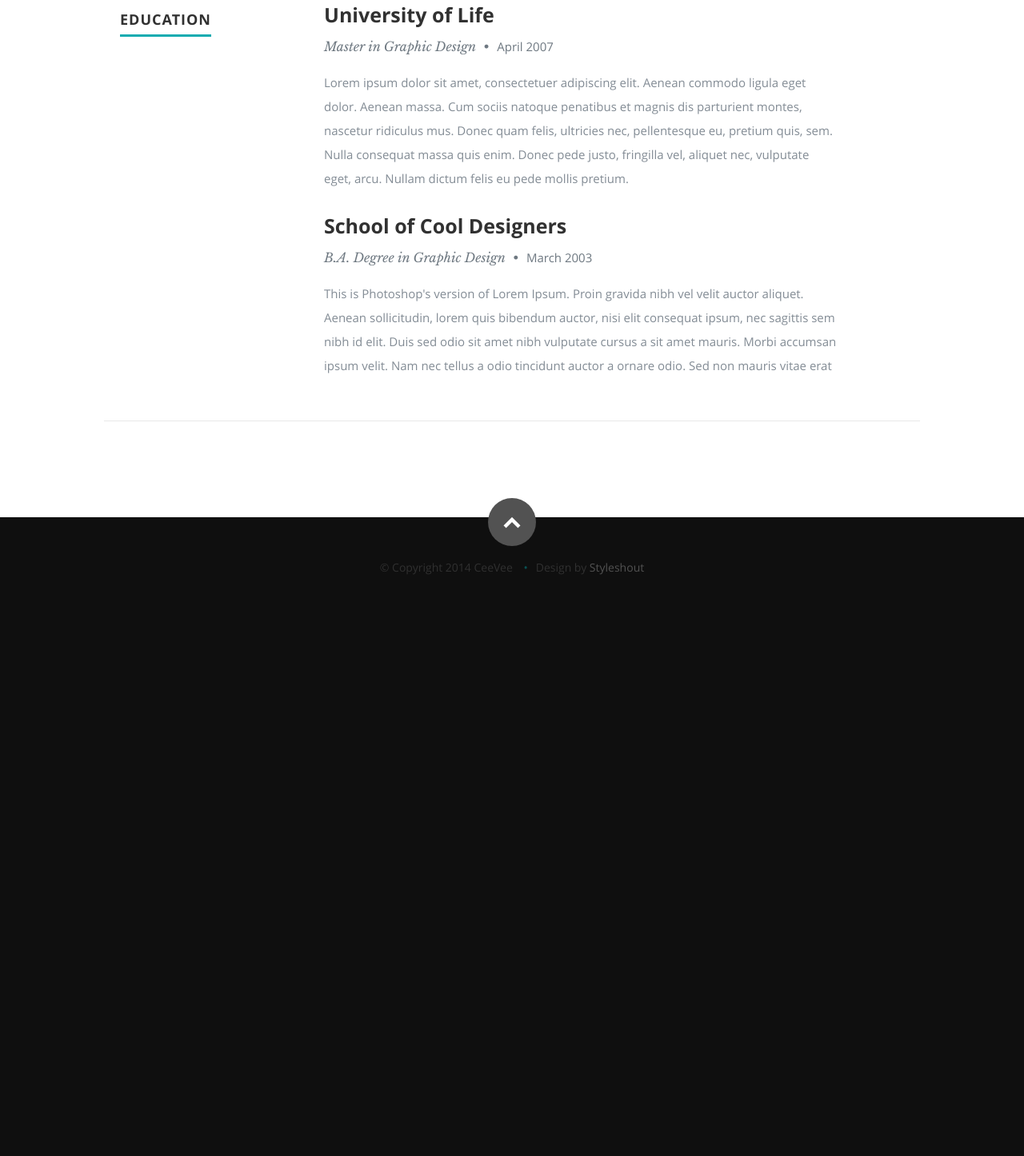
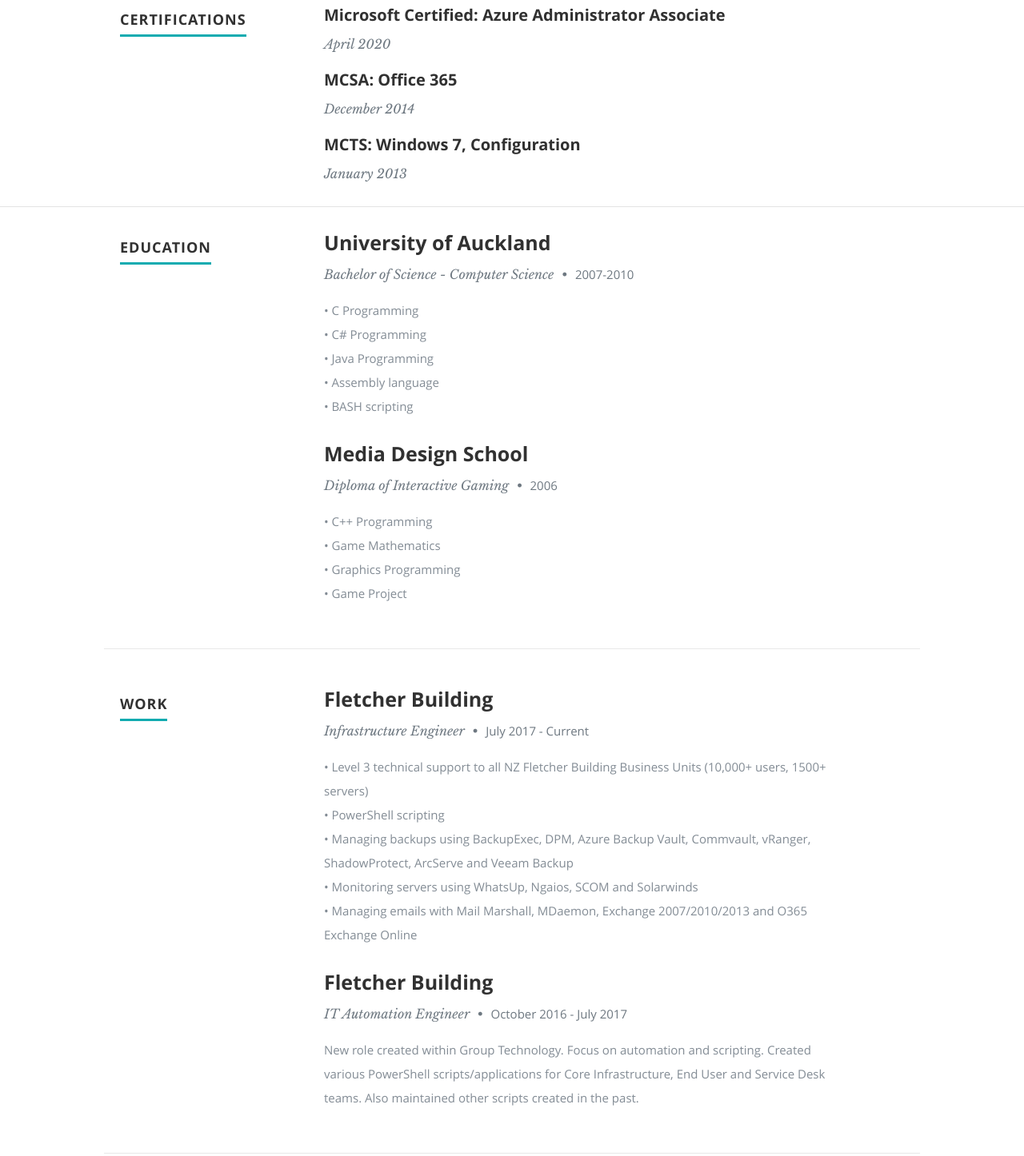
Before and after one commit to rayjnz/resume, a website: page frontend/index.html in a window 1280 px wide. Shown: the part 1240-2686 px from the top of the page at 80% size. Before the commit the page ends 2013 px from the top, so only its background shows below. Drawn offline with nearby package versions, Linux system fonts and the light colour scheme.

Commit message:
Updated Resume Webpage to latest version

```diff
--- a/frontend/index.html
+++ b/frontend/index.html
@@ -7,7 +7,7 @@
    <!--- Basic Page Needs
    ================================================== -->
    <meta charset="utf-8">
-	<title>Raymond Jones - CV 2021</title>
+	<title>Raymond Jones - Resume</title>
 	<meta name="description" content="">
 	<meta name="author" content="">
 
@@ -54,8 +54,7 @@
       <div class="row banner">
          <div class="banner-text">
             <h1 class="responsive-headline">I'm Raymond Jones.</h1>
-            <h3>I'm a NZ based <span>Sysadmin</span>. Let's <a class="smoothscroll" href="#about">start scrolling</a>
-            and learn more <a class="smoothscroll" href="#about">about me</a>.</h3>
+            <h3>I'm a NZ based <span>Sysadmin</span>.</h3>
             <hr />
 
          </div>
@@ -103,6 +102,61 @@
    ================================================== -->
    <section id="resume">
 
+      <!-- Certifications
+      ----------------------------------------------- -->
+      <div class="row certification">
+
+         <div class="three columns header-col">
+            <h1><span>Certifications</span></h1>
+         </div>
+
+         <div class="nine columns main-col">
+
+            <div class="row item">
+
+               <div class="twelve columns">
+
+                  <h4>Microsoft Certified: Azure Administrator Associate</h4>
+                  <p class="info">April 2020</p>
+
+
+
+               </div>
+
+            </div> <!-- item end -->
+
+            <div class="row item">
+
+               <div class="twelve columns">
+
+                  <h4>MCSA: Office 365</h4>
+                  <p class="info">December 2014</p>
+
+
+
+               </div>
+
+            </div> <!-- item end -->
+
+            <div class="row item">
+
+               <div class="twelve columns">
+
+                  <h4>MCTS: Windows 7, Configuration</h4>
+                  <p class="info">January 2013</p>
+
+
+
+               </div>
+
+            </div> <!-- item end -->
+
+         </div> <!-- main-col end -->
+
+      </div> <!-- End Certs -->
+
+      <hr />
+
       <!-- Education
       ----------------------------------------------- -->
       <div class="row education">
@@ -117,14 +171,15 @@
 
                <div class="twelve columns">
 
-                  <h3>University of Life</h3>
-                  <p class="info">Master in Graphic Design <span>&bull;</span> <em class="date">April 2007</em></p>
+                  <h3>University of Auckland</h3>
+                  <p class="info">Bachelor of Science - Computer Science <span>&bull;</span> <em class="date">2007-2010</em></p>
 
                   <p>
-                  Lorem ipsum dolor sit amet, consectetuer adipiscing elit. Aenean commodo ligula eget dolor. Aenean massa.
-                  Cum sociis natoque penatibus et magnis dis parturient montes, nascetur ridiculus mus. Donec quam felis,
-                  ultricies nec, pellentesque eu, pretium quis, sem. Nulla consequat massa quis enim.
-                  Donec pede justo, fringilla vel, aliquet nec, vulputate eget, arcu. Nullam dictum felis eu pede mollis pretium.
+                     <span>&bull;</span> C Programming </br>
+                     <span>&bull;</span> C# Programming </br>
+                     <span>&bull;</span> Java Programming </br>
+                     <span>&bull;</span> Assembly language </br>
+                     <span>&bull;</span> BASH scripting </br>
                   </p>
 
                </div>
@@ -135,14 +190,14 @@
 
                <div class="twelve columns">
 
-                  <h3>School of Cool Designers</h3>
-                  <p class="info">B.A. Degree in Graphic Design <span>&bull;</span> <em class="date">March 2003</em></p>
+                  <h3>Media Design School</h3>
+                  <p class="info">Diploma of Interactive Gaming <span>&bull;</span> <em class="date">2006</em></p>
 
                   <p>
-                  This is Photoshop's version  of Lorem Ipsum. Proin gravida nibh vel velit auctor aliquet.
-                  Aenean sollicitudin, lorem quis bibendum auctor, nisi elit consequat ipsum, nec sagittis sem
-                  nibh id elit. Duis sed odio sit amet nibh vulputate cursus a sit amet mauris. Morbi accumsan
-                  ipsum velit. Nam nec tellus a odio tincidunt auctor a ornare odio. Sed non  mauris vitae erat
+                     <span>&bull;</span> C++ Programming </br>
+                     <span>&bull;</span> Game Mathematics </br>
+                     <span>&bull;</span> Graphics Programming </br>
+                     <span>&bull;</span> Game Project </br>
                   </p>
 
                </div>
@@ -152,6 +207,57 @@
          </div> <!-- main-col end -->
 
       </div> <!-- End Education -->
+
+
+      <!-- Work
+      ----------------------------------------------- -->
+      <div class="row work">
+
+         <div class="three columns header-col">
+            <h1><span>Work</span></h1>
+         </div>
+
+         <div class="nine columns main-col">
+
+            <div class="row item">
+
+               <div class="twelve columns">
+
+                  <h3>Fletcher Building</h3>
+                  <p class="info">Infrastructure Engineer <span>&bull;</span> <em class="date">July 2017 - Current</em></p>
+
+                  <p>
+                     <span>&bull;</span> Level 3 technical support to all NZ Fletcher Building Business Units (10,000+ users, 1500+ servers) </br>
+                     <span>&bull;</span> PowerShell scripting </br>
+                     <span>&bull;</span> Managing backups using BackupExec, DPM, Azure Backup Vault, Commvault, vRanger, ShadowProtect, ArcServe and Veeam Backup </br>
+                     <span>&bull;</span> Monitoring servers using WhatsUp, Ngaios, SCOM and Solarwinds </br>
+                     <span>&bull;</span> Managing emails with Mail Marshall, MDaemon, Exchange 2007/2010/2013 and O365 Exchange Online </br>
+                  </p>
+
+               </div>
+
+            </div> <!-- item end -->
+
+            <div class="row item">
+
+               <div class="twelve columns">
+
+                  <h3>Fletcher Building</h3>
+                  <p class="info">IT Automation Engineer <span>&bull;</span> <em class="date">October 2016 - July 2017</em></p>
+
+                  <p>
+                     New role created within Group Technology. Focus on automation and scripting.
+                     Created various PowerShell scripts/applications for Core Infrastructure, End User and Service Desk teams.
+                     Also maintained other scripts created in the past.
+                  </p>
+
+               </div>
+
+            </div> <!-- item end -->
+
+         </div> <!-- main-col end -->
+
+      </div> <!-- End Work -->
 
 
 
```
